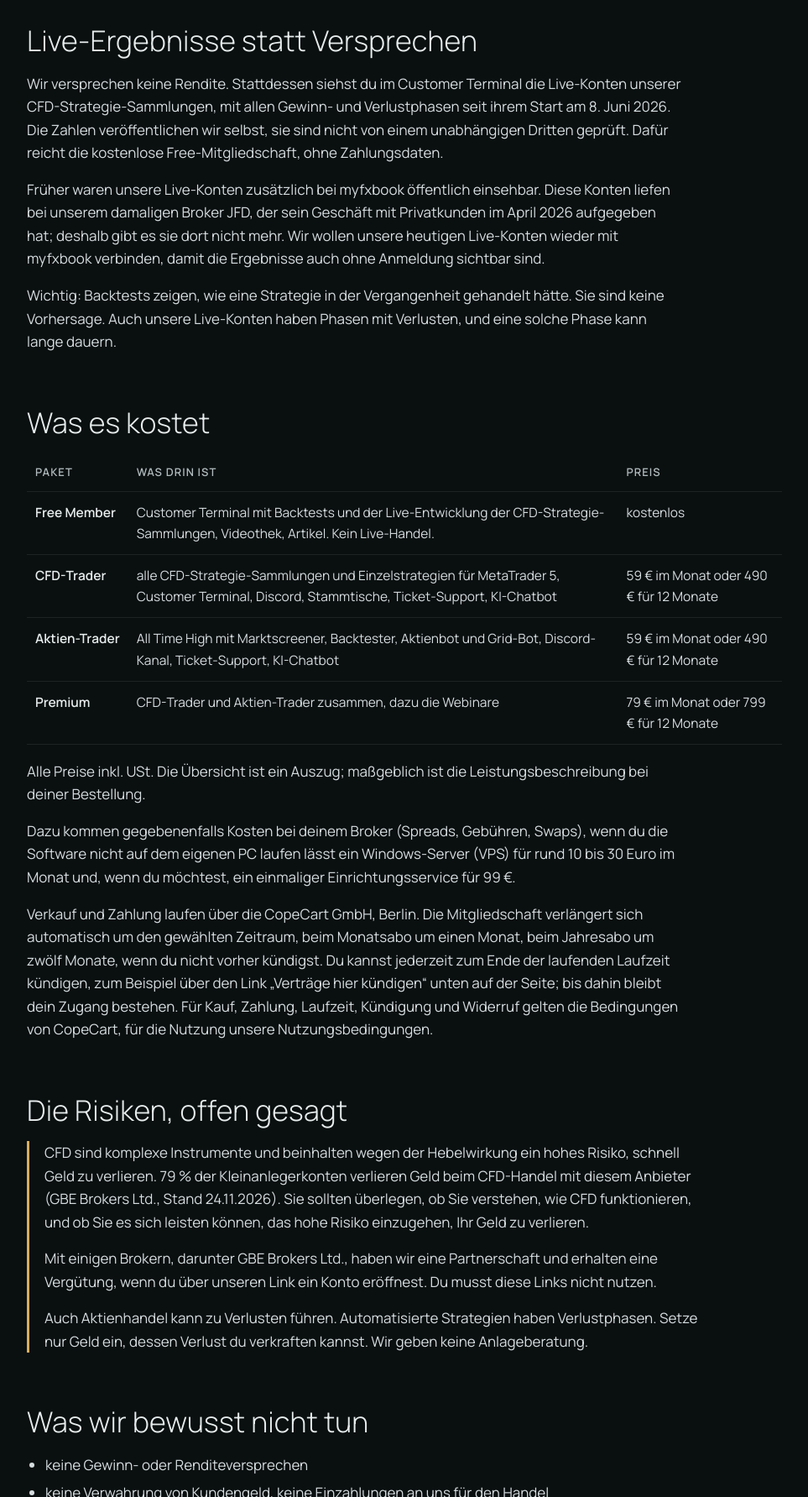
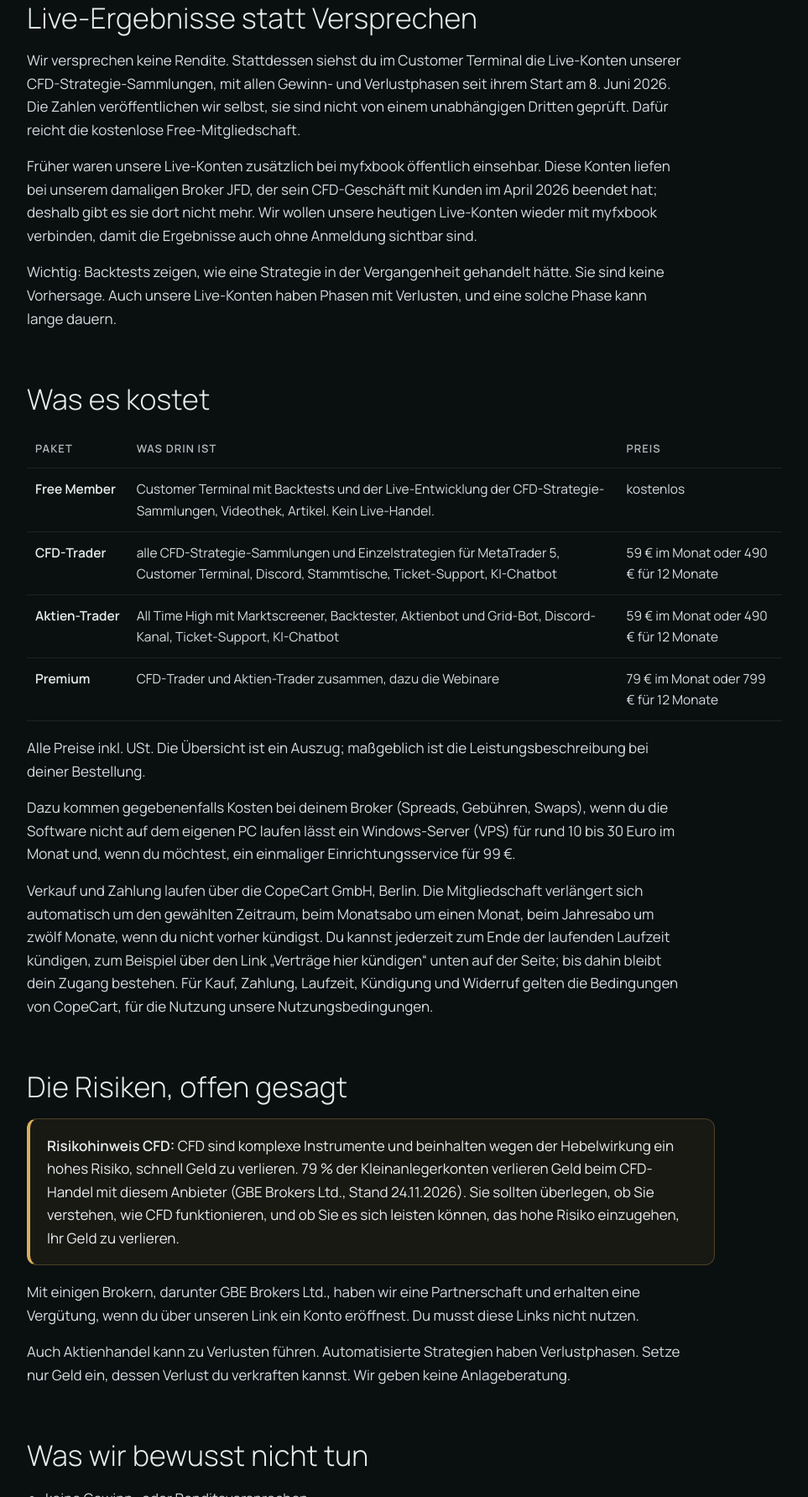
Before and after one commit to kaspareittrading/kt-landing, a plain HTML site: page serioes/index.html in a window 1280 px wide. Shown: the part 1017-2800 px from the top of the page at 84% size, without its empty margins (46-1009 px from the left). Drawn offline with Linux system fonts and the light colour scheme.

Commit message:
Landingpage aktualisiert (2026-11-24 14:19)

```diff
--- a/serioes/index.html
+++ b/serioes/index.html
@@ -197,6 +197,8 @@ section{padding:76px 0}
 .seite th{color:var(--dim);font-weight:600;font-size:13px;letter-spacing:.08em;text-transform:uppercase}
 .seite td:first-child{color:var(--ink);font-weight:600;white-space:nowrap}
 .risiko{border-left:3px solid var(--gold);padding-left:18px;max-width:820px}
+.cfd-warnung{border:1px solid var(--goldline);border-left:4px solid var(--gold);background:rgba(216,174,94,.07);border-radius:12px;padding:18px 20px;margin:0 0 18px}
+.cfd-warnung p{color:var(--ink);margin:0}
 .lnk{color:var(--gold);text-decoration:underline;text-underline-offset:3px}
 .legal{border-top:1px solid var(--line);padding:40px 0 60px;font-size:13.5px}
 .legal p{color:var(--dim);margin-bottom:12px}
@@ -237,14 +239,14 @@ section{padding:76px 0}
 <p class="lead">Im automatisierten Trading gibt es Angebote, die mit hohen Renditen werben. Deshalb ist es richtig, genau hinzusehen. Hier steht sachlich, wer wir sind, was wir machen, was es kostet, wo die Risiken liegen und wie du alles selbst prüfen kannst, bevor du einen Euro ausgibst.</p>
 
 <h2>Wer hinter Kaspareit-Trading steht</h2>
-<p>Kaspareit-Trading ist das Unternehmen von Alexander Kaspareit. Ich handle seit 2008 an den Finanzmärkten und seit 2019 hauptberuflich mit regelbasierten, automatisierten Strategien. Rechtlich ist das die KASPAREIT-TRADING LLC mit Sitz in St. Petersburg, Florida (USA). Hinter den Strategien und der Software steht ein kleines Team aus Tradern und Entwicklern. Vollständige Angaben stehen im <a class="lnk" href="https://start.kaspareit-trading.com/impressum/">Impressum</a>.</p>
+<p>Kaspareit-Trading ist das Unternehmen von Alexander Kaspareit. Ich bin seit 2008 an den Finanzmärkten aktiv und seit 2019 hauptberuflich Trader. Rechtlich ist das die KASPAREIT-TRADING LLC mit Sitz in St. Petersburg, Florida (USA). Hinter den Strategien und der Software steht ein kleines Team aus Tradern und Entwicklern. Vollständige Angaben stehen im <a class="lnk" href="https://start.kaspareit-trading.com/impressum/">Impressum</a>.</p>
 
 <h2>Dein Geld bleibt bei dir</h2>
 <div class="karte">Wir verwahren kein Geld und nehmen keine Einzahlungen für den Handel an. Gehandelt wird auf deinem eigenen Konto: Die CFD-Strategien laufen im MetaTrader 5 bei einem Broker deiner Wahl. Bei der Aktien-Software All Time High wählst du Kriterien und Aktien selbst; innerhalb deines Handelsplans führt sie die Orders über dein Konto bei Interactive Brokers automatisch aus. Du kannst jede Strategie jederzeit stoppen. Das schützt nicht vor Verlusten im Handel. Was du bei uns bezahlst, ist die Mitgliedschaft: Software, Strategien, Anleitungen, Community und Support.</div>
 
 <h2>Live-Ergebnisse statt Versprechen</h2>
-<p>Wir versprechen keine Rendite. Stattdessen siehst du im Customer Terminal die Live-Konten unserer CFD-Strategie-Sammlungen, mit allen Gewinn- und Verlustphasen seit ihrem Start am 8. Juni 2026. Die Zahlen veröffentlichen wir selbst, sie sind nicht von einem unabhängigen Dritten geprüft. Dafür reicht die kostenlose Free-Mitgliedschaft, ohne Zahlungsdaten.</p>
-<p>Früher waren unsere Live-Konten zusätzlich bei myfxbook öffentlich einsehbar. Diese Konten liefen bei unserem damaligen Broker JFD, der sein Geschäft mit Privatkunden im April 2026 aufgegeben hat; deshalb gibt es sie dort nicht mehr. Wir wollen unsere heutigen Live-Konten wieder mit myfxbook verbinden, damit die Ergebnisse auch ohne Anmeldung sichtbar sind.</p>
+<p>Wir versprechen keine Rendite. Stattdessen siehst du im Customer Terminal die Live-Konten unserer CFD-Strategie-Sammlungen, mit allen Gewinn- und Verlustphasen seit ihrem Start am 8. Juni 2026. Die Zahlen veröffentlichen wir selbst, sie sind nicht von einem unabhängigen Dritten geprüft. Dafür reicht die kostenlose Free-Mitgliedschaft.</p>
+<p>Früher waren unsere Live-Konten zusätzlich bei myfxbook öffentlich einsehbar. Diese Konten liefen bei unserem damaligen Broker JFD, der sein CFD-Geschäft mit Kunden im April 2026 beendet hat; deshalb gibt es sie dort nicht mehr. Wir wollen unsere heutigen Live-Konten wieder mit myfxbook verbinden, damit die Ergebnisse auch ohne Anmeldung sichtbar sind.</p>
 <p>Wichtig: Backtests zeigen, wie eine Strategie in der Vergangenheit gehandelt hätte. Sie sind keine Vorhersage. Auch unsere Live-Konten haben Phasen mit Verlusten, und eine solche Phase kann lange dauern.</p>
 
 <h2>Was es kostet</h2>
@@ -260,11 +262,9 @@ section{padding:76px 0}
 <p>Verkauf und Zahlung laufen über die CopeCart GmbH, Berlin. Die Mitgliedschaft verlängert sich automatisch um den gewählten Zeitraum, beim Monatsabo um einen Monat, beim Jahresabo um zwölf Monate, wenn du nicht vorher kündigst. Du kannst jederzeit zum Ende der laufenden Laufzeit kündigen, zum Beispiel über den Link „Verträge hier kündigen“ unten auf der Seite; bis dahin bleibt dein Zugang bestehen. Für Kauf, Zahlung, Laufzeit, Kündigung und Widerruf gelten die Bedingungen von CopeCart, für die Nutzung unsere Nutzungsbedingungen.</p>
 
 <h2>Die Risiken, offen gesagt</h2>
-<div class="risiko">
-<p>CFD sind komplexe Instrumente und beinhalten wegen der Hebelwirkung ein hohes Risiko, schnell Geld zu verlieren. 79 % der Kleinanlegerkonten verlieren Geld beim CFD-Handel mit diesem Anbieter (GBE Brokers Ltd., Stand 24.11.2026). Sie sollten überlegen, ob Sie verstehen, wie CFD funktionieren, und ob Sie es sich leisten können, das hohe Risiko einzugehen, Ihr Geld zu verlieren.</p>
+<div class="risiko cfd-warnung"><p><strong>Risikohinweis CFD:</strong> CFD sind komplexe Instrumente und beinhalten wegen der Hebelwirkung ein hohes Risiko, schnell Geld zu verlieren. 79 % der Kleinanlegerkonten verlieren Geld beim CFD-Handel mit diesem Anbieter (GBE Brokers Ltd., Stand 24.11.2026). Sie sollten überlegen, ob Sie verstehen, wie CFD funktionieren, und ob Sie es sich leisten können, das hohe Risiko einzugehen, Ihr Geld zu verlieren.</p></div>
 <p>Mit einigen Brokern, darunter GBE Brokers Ltd., haben wir eine Partnerschaft und erhalten eine Vergütung, wenn du über unseren Link ein Konto eröffnest. Du musst diese Links nicht nutzen.</p>
 <p>Auch Aktienhandel kann zu Verlusten führen. Automatisierte Strategien haben Verlustphasen. Setze nur Geld ein, dessen Verlust du verkraften kannst. Wir geben keine Anlageberatung.</p>
-</div>
 
 <h2>Was wir bewusst nicht tun</h2>
 <ul>
```
